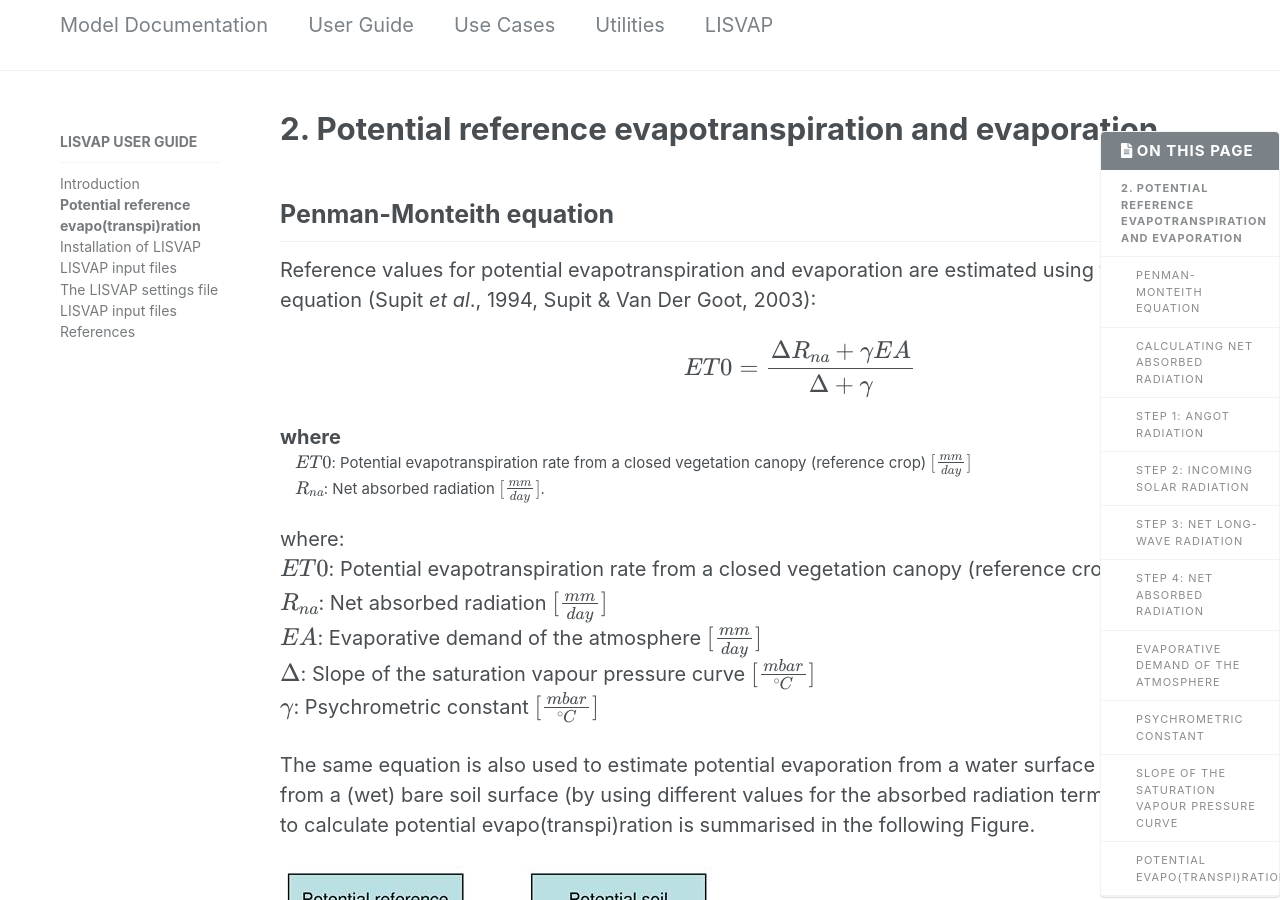
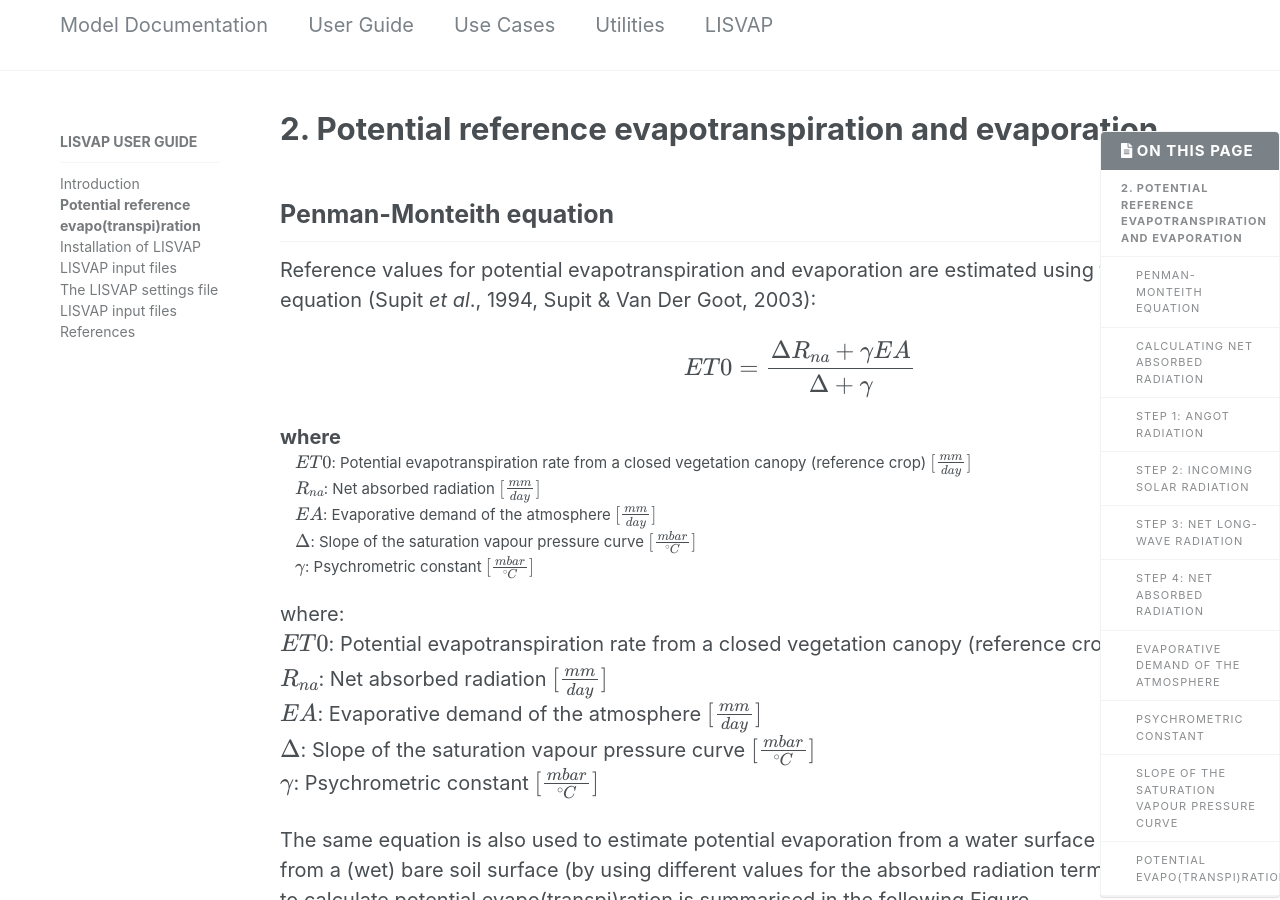
Before and after one commit to ec-jrc/lisflood-lisvap, a Jekyll site: the page built from 2_LISVAP_evaporation/index.md, in a window 1280 px wide and 900 px high. Built offline with Jekyll 4.4.1, drawn with Linux system fonts in a browser that asks for light colours; nearby versions of some CDN libraries; our own code applies the rules of GitHub Pages for plain Markdown files; formulas are drawn with MathJax 3.

Commit message:
Update index.md

```diff
--- a/2_LISVAP_evaporation/index.md
+++ b/2_LISVAP_evaporation/index.md
@@ -11,7 +11,10 @@ $$
 <dl>
 <dt>where</dt>
 <dd><p>$ET0$: Potential evapotranspiration rate from a closed vegetation canopy (reference crop) $[\frac{mm}{day}]$<br/>
-    $R_{na}$:	Net absorbed radiation $[\frac{mm}{day}]$.</p></dd>
+    $R_{na}$:	Net absorbed radiation $[\frac{mm}{day}]$<br/>
+    $EA$:	Evaporative demand of the atmosphere $[\frac{mm}{day}]$<br/>
+    $\Delta$:		Slope of the saturation vapour pressure curve $[\frac{mbar}{^\circ C}]$<br/>
+    $\gamma$:		Psychrometric constant $[\frac{mbar}{^\circ C}]$</p></dd>
 </dl>
 
 where:<br/>
```
